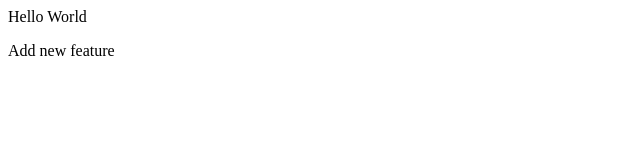
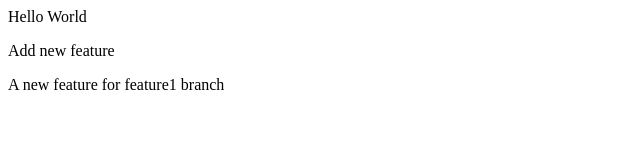
Before and after one commit to Alisha-Thakur/localRepoStart, a plain HTML site: page index.html in a window 1280 px wide. Shown: the whole page, without its empty margins (0-640 px from the left). Drawn offline with Linux system fonts and the light colour scheme.

Commit message:
Add another feature

```diff
--- a/index.html
+++ b/index.html
@@ -1,2 +1,3 @@
 <p>Hello World</p>
 <p>Add new feature</p>
+<p>A new feature for feature1 branch</p>
```
